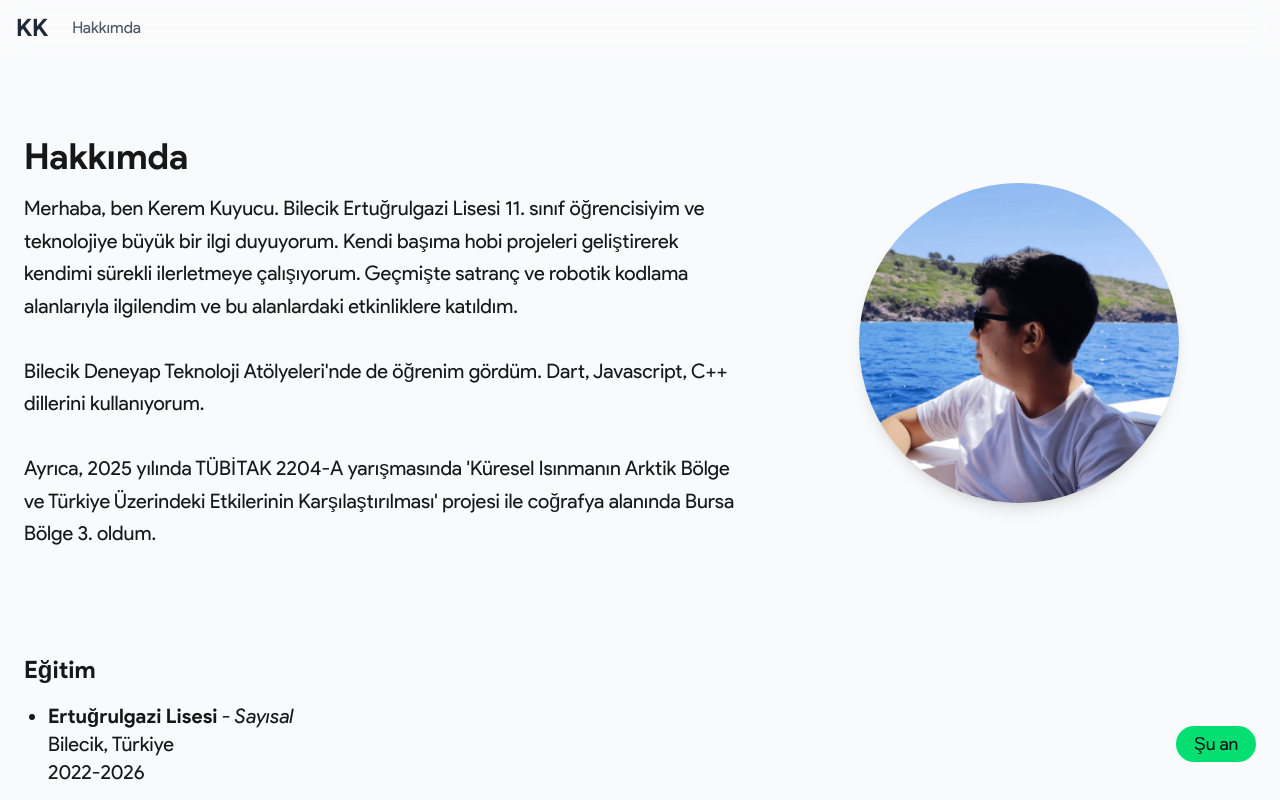
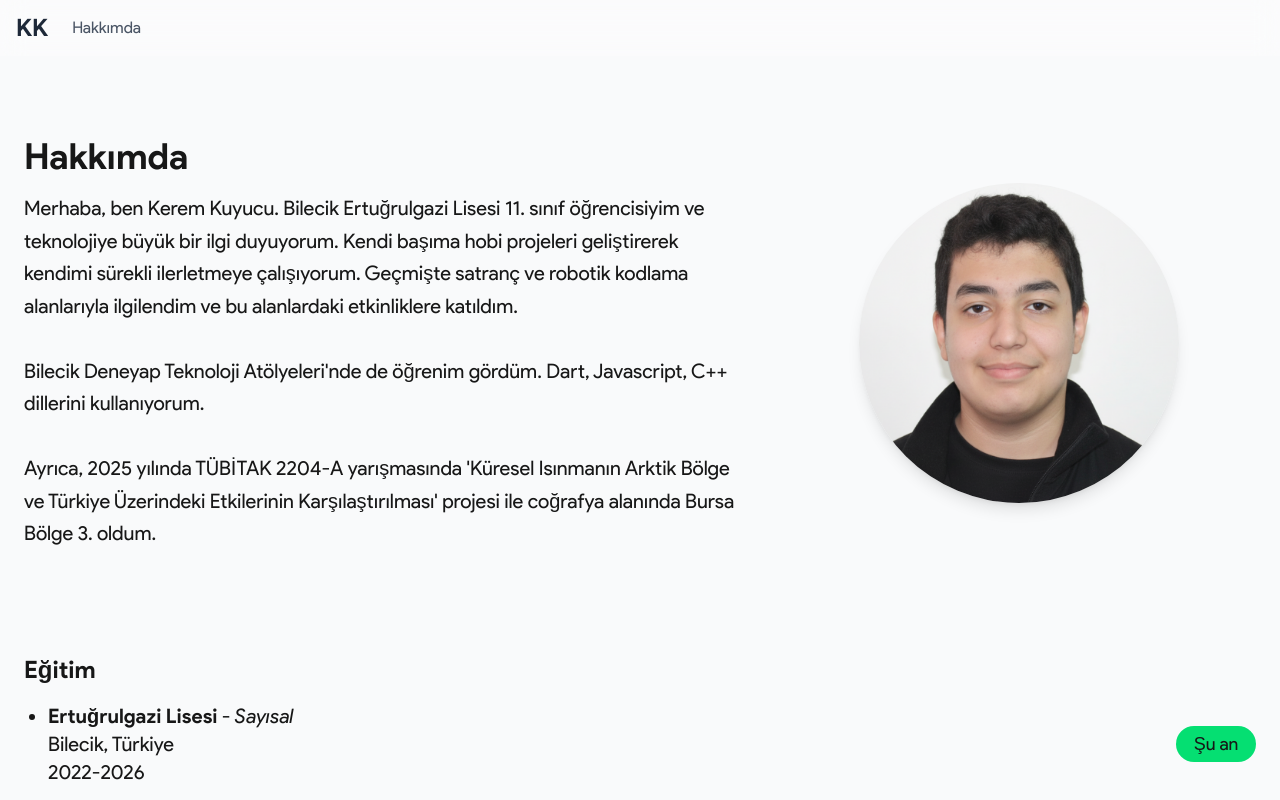
Before and after one commit to KeremKuyucu/keremkk-website, a Next.js app: page /about in a window 1280 px wide. Shown: the top 800 px of the page. Built offline with nearby package versions, Linux system fonts and the light colour scheme.

Commit message:
Implement code changes to enhance functionality and improve performance

```diff
--- a/src/app/about/page.tsx
+++ b/src/app/about/page.tsx
@@ -1,7 +1,7 @@
 import FooterComponent from "../components/Footer";
 import Navbar from "../components/Navbar";
 import Image from "next/image";
-import profilePic from "../../../public/imgs/ben.png";
+import profilePic from "../../../public/imgs/1758910751670.jpg";
 import { Icon } from "@iconify/react";
 
 export default function Hakkimda() {
--- a/src/app/layout.tsx
+++ b/src/app/layout.tsx
@@ -52,7 +52,7 @@ export const metadata: Metadata = {
     siteName: "Kerem Kuyucu",
     images: [
       {
-        url: "https://keremkk.com.tr/imgs/image.jpg",
+        url: "https://keremkk.com.tr/imgs/1758910751670.jpg",
         width: 1200,
         height: 630,
         alt: "Kerem Kuyucu",
```
Also changed, not shown: public/imgs/1758910751670.jpg (added), 1 other file (tests, documents, lock files or other folders).
